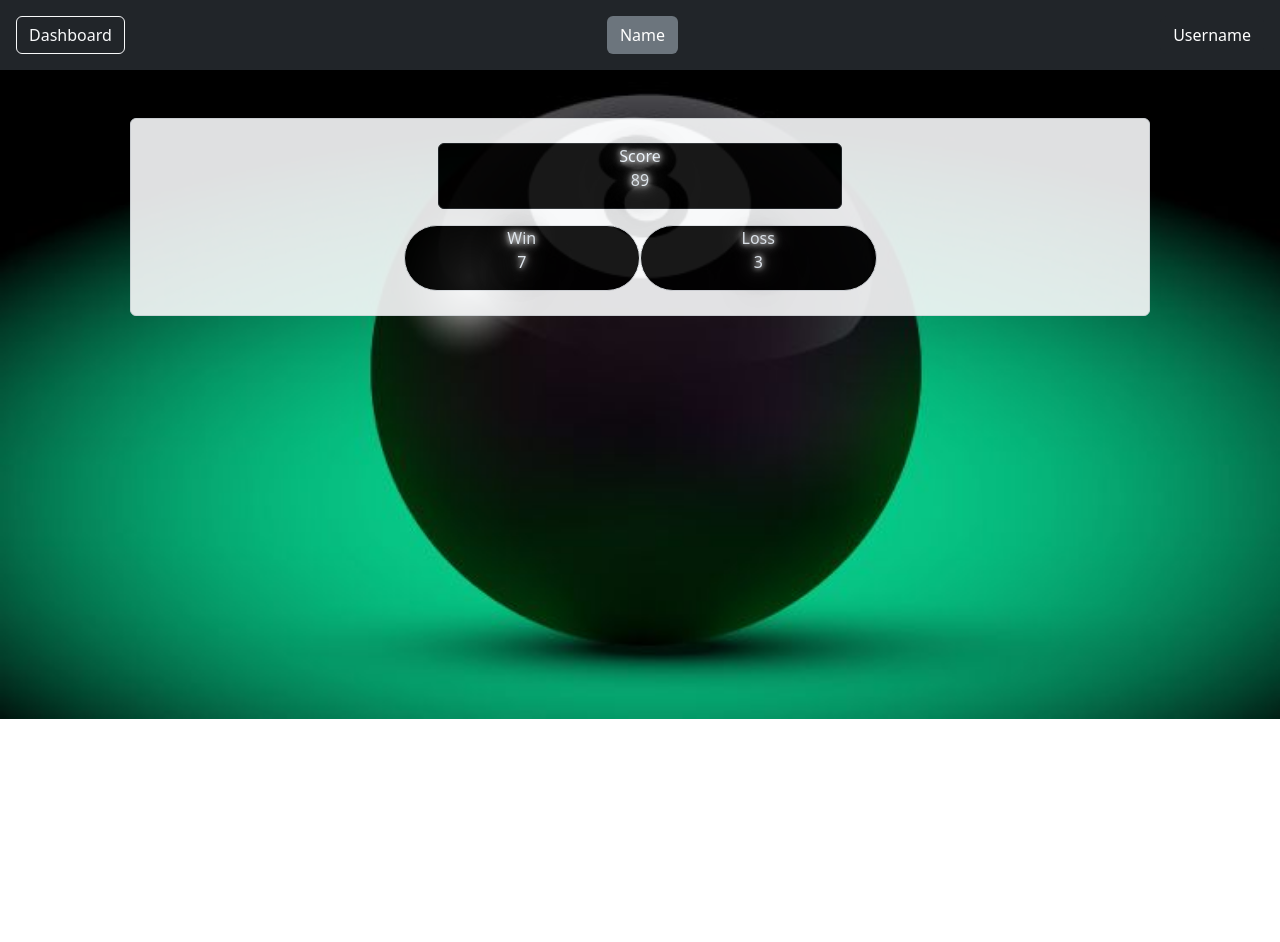
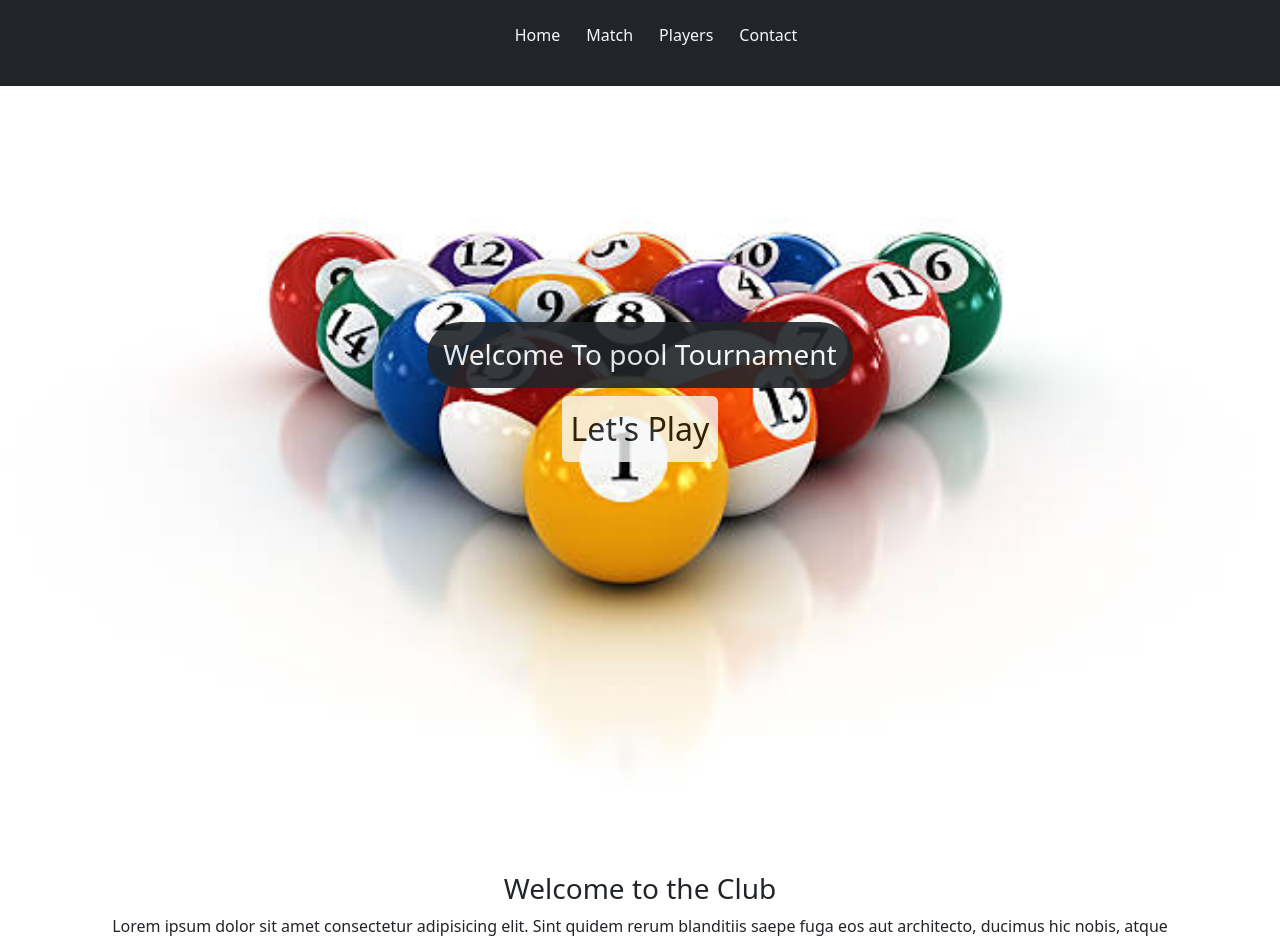
Before and after one commit to meta-bay/pooltornem, a React (Create React App) app in the folder react_app/: page / in a window 1280 px wide. Shown: the top 942 px of the page. Before the commit the page ends 800 px from the top, so only its background shows below. Built offline with nearby package versions, Linux system fonts and the light colour scheme.

Commit message:
landing page

```diff
--- a/react_app/src/App.js
+++ b/react_app/src/App.js
@@ -5,7 +5,7 @@ import Landingpage from './Landingpage';
 function App() {
   return (
     <div className="App">
-      <Dashboard />
+      <Landingpage />
     </div>
   );
 }
--- a/react_app/src/Landingpage.js
+++ b/react_app/src/Landingpage.js
@@ -1,7 +1,69 @@
 const Landingpage = () => {
     return (
         <div className="landing">
-
+            <nav className="bg-dark p-3 fixed-top">
+                <ul className="d-flex justify-content-center">
+                    <li className="btn text-light">Home</li>
+                    <li className="btn text-light">Match</li>
+                    <li className="btn text-light">Players</li>
+                    <li className="btn text-light">Contact</li>
+                </ul>
+            </nav>
+            <div className="landing-content">
+                <div className="bg-image d-flex flex-column align-items-center justify-content-center">
+                    <h3 className="bg-dark text-light p-3 rounded-pill wel-come">Welcome To pool Tournament</h3>
+                    <p className="play text-center btn p-2 text-dark bg-light">Let's Play</p>
+                </div>
+                <section className="p-4">
+                    <article className="p-5">
+                        <h3>Welcome to the Club</h3>
+                        <p className="container">Lorem ipsum dolor sit amet consectetur adipisicing elit.
+                            Sint quidem rerum blanditiis saepe fuga eos aut architecto,
+                             ducimus hic nobis, atque distinctio modi. Numquam illum ab quae
+                             corporis! Hic, eligendi?
+                        </p>
+                    </article>
+                    <div className="d-flex mt-5">
+                        <div className="art-image"></div>
+                        <article>
+                            <h3>A trusted Club</h3>
+                            <p className="container">Lorem ipsum dolor sit amet consectetur, adipisicing elit. Quod, vitae.
+                                Lorem ipsum dolor sit amet consectetur adipisicing elit. Velit rem
+                                quibusdam quod cumque odit recusandae sapiente modi placeat assumenda fugiat?
+                            </p>
+                        </article>
+                    </div>
+                    <article className="mt-5 p-4">
+                        <h3>Games and Rules</h3>
+                        <p className="container">Lorem ipsum dolor sit amet consectetur, adipisicing elit.
+                            Beatae rerum ducimus deleniti eveniet iste unde ut quod!
+                            Corrupti doloremque odit deserunt beatae sint, tenetur non?</p>
+                    </article>
+                    <div className="row d-flex justify-content-center p-3">
+                        <article className="col-3">
+                            <h3>Pool Billard</h3>
+                            <p>Lorem ipsum dolor, sit amet consectetur adipisicing elit. Neque, repellendus?</p>
+                        </article>
+                        <article className="col-3">
+                        <h3>8 Ball pool</h3>
+                            <p>Lorem ipsum dolor, sit amet consectetur adipisicing elit. Neque, repellendus?</p>
+                        </article>
+                        <article className="col-3">
+                        <h3>snooker</h3>
+                            <p>Lorem ipsum dolor, sit amet consectetur adipisicing elit. Neque, repellendus?</p>
+                        </article>
+                    </div>
+                    <article className="container p-3">
+                        <h3>Few words about us</h3>
+                        <p className="container p-3">
+                            Lorem ipsum dolor sit amet consectetur adipisicing elit.
+                            Modi maiores doloremque molestias illo, odio sapiente
+                            voluptatibus cum error nesciunt? Minima tempore incidunt
+                            consequuntur quibusdam? Sed veniam recusandae vel sint rem.
+                        </p>
+                    </article>
+                </section>
+            </div>
         </div>
      );
 }
--- a/react_app/src/Score.js
+++ b/react_app/src/Score.js
@@ -1,5 +1,3 @@
-import './score.css'
-
 const Score = () => {
     return (
         <div className="container align-items-center mt-5 dash-bg">
--- a/react_app/src/index.css
+++ b/react_app/src/index.css
@@ -26,3 +26,41 @@ code {
 .name {
   color: rgb(255, 255, 255) !important;
 }
+
+.score, .result .win, .result .loss {
+  background: #000;
+  color: aliceblue;
+  text-shadow: 0 0 5px #fff, /* White glow */
+               0 0 10px #fff,
+               0 0 20px #fff,
+               0 0 30px #000000, /* Magenta glow */
+               0 20px 40px #000000,
+               0 30px 50px #ffffff,
+               0 30px 60px #ffffff;
+}
+
+.bg-image {
+  background-image: url('images/8-ball.jpg');
+  background-repeat: no-repeat;
+  background-size: cover;
+  width: 100%;
+  height: 100vh;
+}
+
+.bg-image .wel-come {
+  opacity: 0.9;
+}
+
+.bg-image .play {
+  opacity: 0.8;
+  font-size: 2rem;
+  color: #000 !important;
+}
+
+.art-image {
+  background-image: url('images/3-ball.jpg');
+  width: 100%;
+  background-repeat: no-repeat;
+  background-size: cover;
+  height: 420px;
+}
--- a/react_app/src/score.css
+++ /dev/null
@@ -1,17 +0,0 @@
-body {
-    background: url(images/knox-balcombe_8ball.jpg);
-    background-repeat: no-repeat;
-    background-size: cover;
-}
-
-.score, .result .win, .result .loss {
-    background: #000;
-    color: aliceblue;
-    text-shadow: 0 0 5px #fff, /* White glow */
-                 0 0 10px #fff,
-                 0 0 20px #fff,
-                 0 0 30px #000000, /* Magenta glow */
-                 0 20px 40px #000000,
-                 0 30px 50px #ffffff,
-                 0 30px 60px #ffffff;
-}
```
Also changed, not shown: react_app/src/images/3-ball.jpg (added), react_app/src/images/8-ball.jpg (added).
